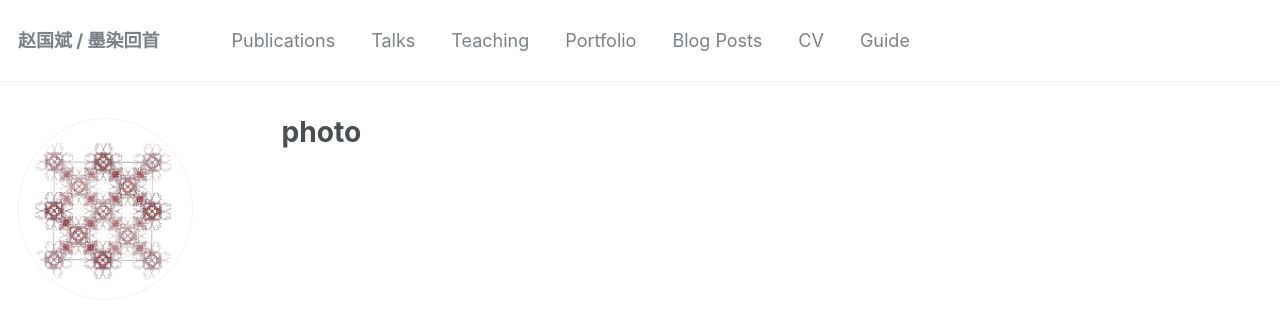
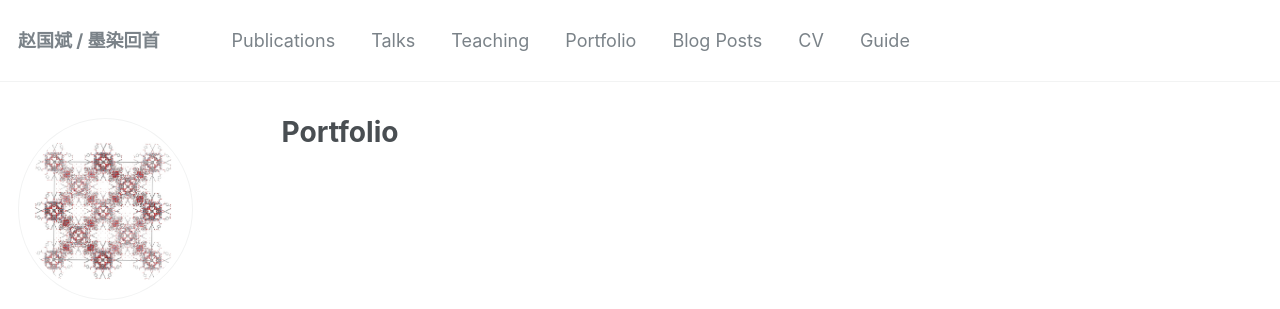
Before and after one commit to sxm13/ZGBshenxiaomoCV.github.io, a Jekyll site: the page built from _pages/portfolio.html, in a window 1280 px wide. Shown: the top 309 px of the page. Built offline with Jekyll 4.4.1, drawn with Linux system fonts in a browser that asks for light colours; some web fonts are replaced.

Commit message:
Update portfolio.html

```diff
--- a/_pages/portfolio.html
+++ b/_pages/portfolio.html
@@ -1,13 +1,13 @@
 ---
 layout: archive
-title: "photo"
-permalink: /photo/
+title: "Portfolio"
+permalink: /Portfolio/
 author_profile: true
 ---
 
 {% include base_path %}
 
 
-{% for post in site.photo %}
+{% for post in site.Portfolio %}
   {% include archive-single.html %}
 {% endfor %}
```
